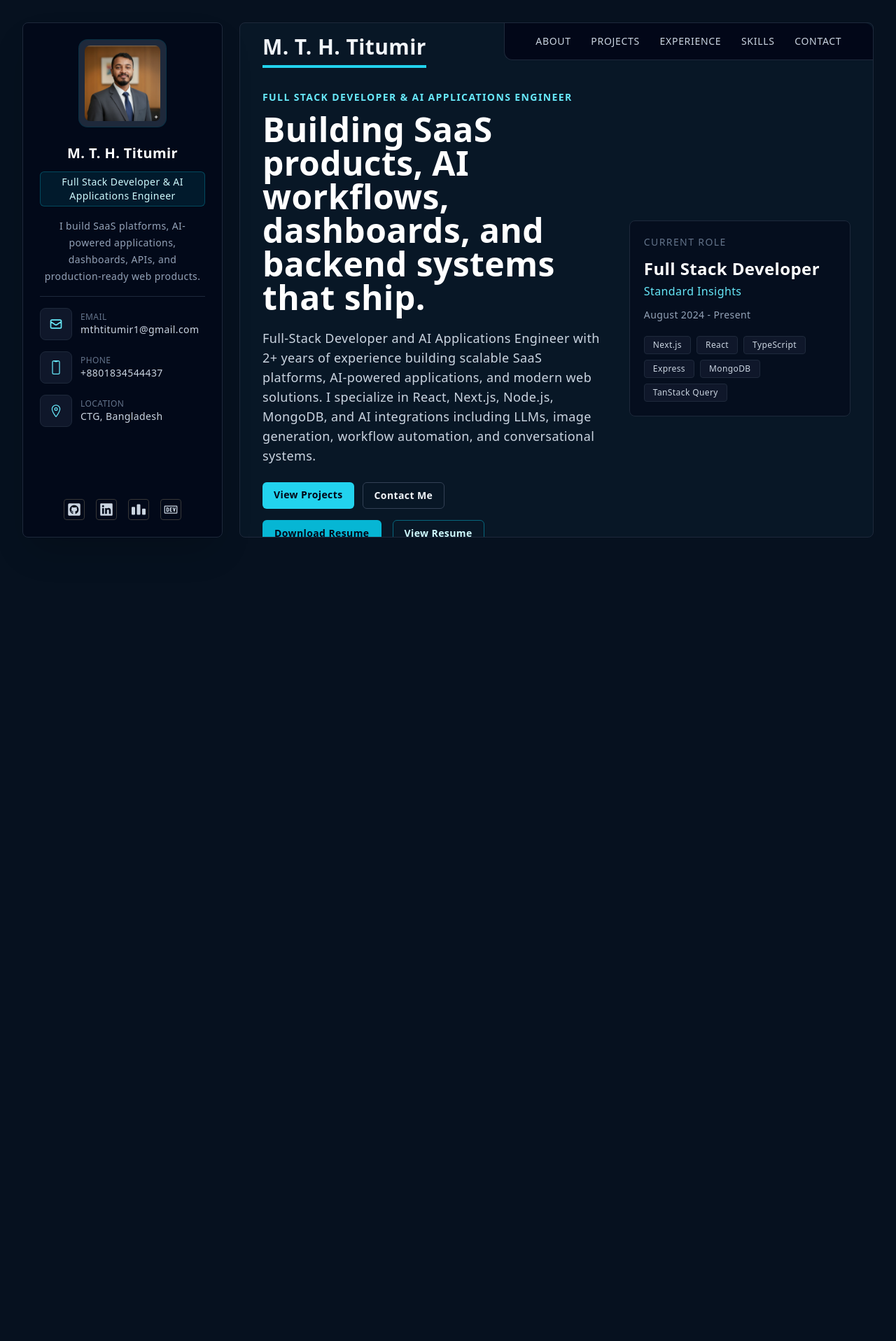
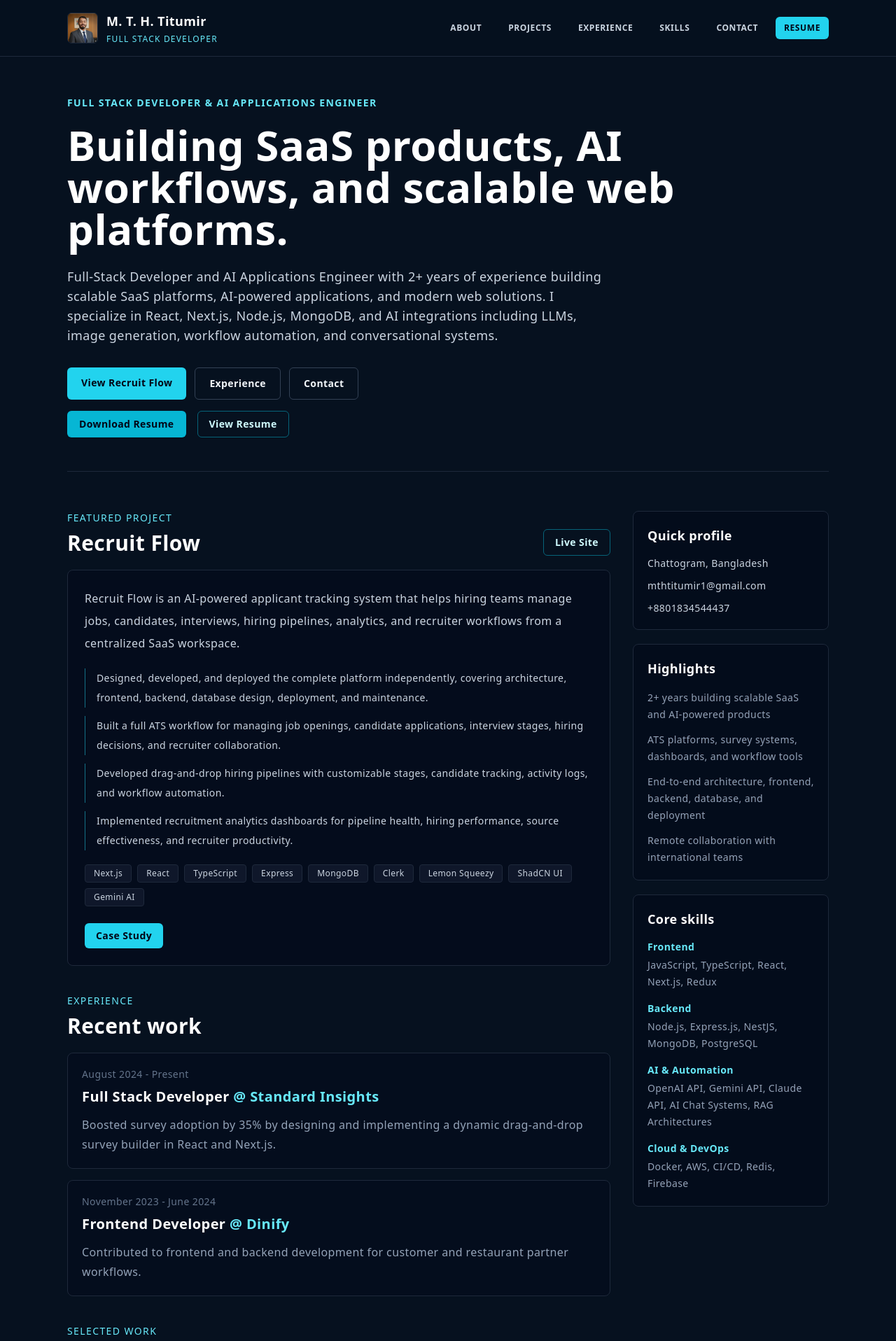
Before and after one commit to mthtitumir/mth-titumir-nextjs, a Next.js app: page / in a window 1280 px wide. Shown: the top 1916 px of the page at 70% size. Before the commit the page ends 800 px from the top, so only its background shows below. Built offline with nearby package versions, Linux system fonts and the light colour scheme.

Commit message:
feat: updated

```diff
--- a/src/app/(withMaintLayout)/page.tsx
+++ b/src/app/(withMaintLayout)/page.tsx
@@ -1,58 +1,84 @@
 import DownloadResume from "@/components/ui/homepage/DownloadResume";
-import { experienceData, profile, projects } from "@/data/portfolio";
+import { experienceData, profile, projects, skillGroups } from "@/data/portfolio";
 import Link from "next/link";
 
 export default function Home() {
   const featuredProject = projects.find((project) => project.featured) || projects[0];
-  const currentRole = experienceData[0];
+  const supportingProjects = projects.filter((project) => !project.featured).slice(0, 3);
+  const primarySkills = skillGroups.slice(0, 4);
 
   return (
-    <div className="space-y-10">
-      <section className="grid gap-8 lg:grid-cols-[1.4fr_0.9fr] lg:items-center">
-        <div>
-          <p className="mb-3 text-sm font-semibold uppercase tracking-widest text-cyan-300">
+    <div className="space-y-14">
+      <section className="border-b border-slate-800 pb-12 pt-6">
+        <p className="text-sm font-semibold uppercase tracking-widest text-cyan-300">
           Full Stack Developer & AI Applications Engineer
         </p>
-          <h1 className="max-w-3xl text-4xl font-black leading-tight text-white md:text-5xl">
-            Building SaaS products, AI workflows, dashboards, and backend systems that ship.
+        <h1 className="mt-5 max-w-4xl text-4xl font-black leading-tight text-white md:text-6xl">
+          Building SaaS products, AI workflows, and scalable web platforms.
         </h1>
-          <p className="mt-5 max-w-3xl text-base leading-8 text-slate-300 md:text-lg">
+        <p className="mt-6 max-w-3xl text-base leading-8 text-slate-300 md:text-lg">
           {profile.summary}
         </p>
-          <div className="mt-6 flex flex-wrap gap-3">
+
+        <div className="mt-8 flex flex-wrap gap-3">
           <Link
-              href="/projects"
-              className="rounded-md bg-cyan-400 px-4 py-2 text-sm font-semibold text-slate-950 hover:bg-cyan-300"
+            href="/projects/recruit-flow"
+            className="rounded-md bg-cyan-400 px-5 py-3 text-sm font-bold text-slate-950 hover:bg-cyan-300"
           >
-              View Projects
+            View Recruit Flow
+          </Link>
+          <Link
+            href="/resume"
+            className="rounded-md border border-slate-700 px-5 py-3 text-sm font-bold text-slate-100 hover:border-cyan-400 hover:text-cyan-200"
+          >
+            Experience
           </Link>
           <Link
             href="/contact"
-              className="rounded-md border border-slate-700 px-4 py-2 text-sm font-semibold text-slate-100 hover:border-cyan-400 hover:text-cyan-200"
+            className="rounded-md border border-slate-700 px-5 py-3 text-sm font-bold text-slate-100 hover:border-cyan-400 hover:text-cyan-200"
           >
-              Contact Me
+            Contact
           </Link>
         </div>
         <DownloadResume />
+      </section>
+
+      <section className="grid gap-8 lg:grid-cols-[1fr_280px]">
+        <div className="space-y-10">
+          <section>
+            <div className="mb-5 flex items-end justify-between gap-4">
+              <div>
+                <p className="text-sm uppercase tracking-widest text-cyan-300">
+                  Featured project
+                </p>
+                <h2 className="mt-2 text-3xl font-bold text-white">
+                  {featuredProject.title}
+                </h2>
               </div>
-
-        <div className="rounded-lg border border-slate-800 bg-slate-950/50 p-5">
-          <p className="text-sm uppercase tracking-widest text-slate-500">
-            Current role
+              <Link
+                href={featuredProject.live_url}
+                target="_blank"
+                className="hidden rounded-md border border-cyan-500/50 px-4 py-2 text-sm font-semibold text-cyan-100 hover:bg-cyan-500/10 sm:inline-flex"
+              >
+                Live Site
+              </Link>
+            </div>
+            <div className="rounded-lg border border-slate-800 bg-slate-950/40 p-6">
+              <p className="leading-8 text-slate-300">
+                {featuredProject.description}
               </p>
-          <h2 className="mt-3 text-2xl font-semibold text-white">
-            {currentRole.title}
-          </h2>
-          <a
-            href={currentRole.company_website}
-            target="_blank"
-            className="mt-1 inline-block text-cyan-300"
+              <div className="mt-5 grid gap-3">
+                {featuredProject.contributions.slice(0, 4).map((item) => (
+                  <p
+                    key={item}
+                    className="border-l border-cyan-400/50 pl-4 text-sm leading-7 text-slate-300"
                   >
-            {currentRole.company}
-          </a>
-          <p className="mt-3 text-sm text-slate-400">{currentRole.duration}</p>
+                    {item}
+                  </p>
+                ))}
+              </div>
               <div className="mt-5 flex flex-wrap gap-2">
-            {currentRole.technologies.slice(0, 6).map((tech) => (
+                {featuredProject.technologies_used.map((tech) => (
                   <span
                     key={tech}
                     className="rounded border border-slate-800 bg-slate-900 px-3 py-1 text-xs text-slate-300"
@@ -61,53 +87,136 @@ export default function Home() {
                   </span>
                 ))}
               </div>
+              <div className="mt-6 flex flex-wrap gap-3">
+                <Link
+                  href={`/projects/${featuredProject.slug}`}
+                  className="rounded-md bg-cyan-400 px-4 py-2 text-sm font-bold text-slate-950 hover:bg-cyan-300"
+                >
+                  Case Study
+                </Link>
+                <Link
+                  href={featuredProject.live_url}
+                  target="_blank"
+                  className="rounded-md border border-slate-700 px-4 py-2 text-sm font-bold text-slate-100 hover:border-cyan-400 hover:text-cyan-200 sm:hidden"
+                >
+                  Live Site
+                </Link>
+              </div>
             </div>
           </section>
 
-      <section className="grid gap-4 md:grid-cols-3">
-        {profile.stats.map((stat) => (
-          <div
-            key={stat.label}
-            className="rounded-lg border border-slate-800 bg-slate-950/40 p-5"
+          <section>
+            <p className="text-sm uppercase tracking-widest text-cyan-300">
+              Experience
+            </p>
+            <h2 className="mt-2 text-3xl font-bold text-white">
+              Recent work
+            </h2>
+            <div className="mt-5 space-y-4">
+              {experienceData.map((exp) => (
+                <article
+                  key={`${exp.company}-${exp.duration}`}
+                  className="rounded-lg border border-slate-800 bg-slate-950/30 p-5"
                 >
-            <p className="text-2xl font-bold text-white">{stat.value}</p>
-            <p className="mt-1 text-sm text-slate-400">{stat.label}</p>
+                  <p className="text-sm text-slate-500">{exp.duration}</p>
+                  <h3 className="mt-2 text-xl font-semibold text-white">
+                    {exp.title}{" "}
+                    <a
+                      href={exp.company_website}
+                      target="_blank"
+                      className="text-cyan-300"
+                    >
+                      @ {exp.company}
+                    </a>
+                  </h3>
+                  <p className="mt-3 leading-7 text-slate-400">
+                    {exp.responsibilities[0]}
+                  </p>
+                </article>
+              ))}
             </div>
-        ))}
           </section>
 
-      <section className="grid gap-6 lg:grid-cols-2">
+          <section>
+            <div className="mb-5 flex items-end justify-between gap-4">
               <div>
-          <h2 className="text-2xl font-semibold text-white">What I focus on</h2>
-          <div className="mt-4 grid gap-3">
+                <p className="text-sm uppercase tracking-widest text-cyan-300">
+                  Selected work
+                </p>
+                <h2 className="mt-2 text-3xl font-bold text-white">
+                  Other projects
+                </h2>
+              </div>
+              <Link
+                href="/projects"
+                className="rounded-md border border-slate-700 px-4 py-2 text-sm font-semibold text-slate-100 hover:border-cyan-400 hover:text-cyan-200"
+              >
+                All
+              </Link>
+            </div>
+            <div className="grid gap-4">
+              {supportingProjects.map((project) => (
+                <Link
+                  key={project.slug}
+                  href={`/projects/${project.slug}`}
+                  className="rounded-lg border border-slate-800 bg-slate-950/30 p-5 hover:border-cyan-400/50"
+                >
+                  <div className="flex flex-wrap items-start justify-between gap-3">
+                    <div>
+                      <h3 className="text-xl font-semibold text-white">
+                        {project.title}
+                      </h3>
+                      <p className="mt-2 text-sm leading-6 text-slate-400">
+                        {project.description}
+                      </p>
+                    </div>
+                    <span className="rounded border border-slate-800 bg-slate-900 px-3 py-1 text-xs text-slate-300">
+                      {project.stack}
+                    </span>
+                  </div>
+                </Link>
+              ))}
+            </div>
+          </section>
+        </div>
+
+        <aside className="space-y-5 lg:sticky lg:top-28 lg:self-start">
+          <div className="rounded-lg border border-slate-800 bg-slate-950/40 p-5">
+            <h2 className="text-lg font-semibold text-white">Quick profile</h2>
+            <div className="mt-4 space-y-3 text-sm text-slate-300">
+              <p>{profile.location}</p>
+              <p>{profile.email}</p>
+              <p>{profile.phone}</p>
+            </div>
+          </div>
+
+          <div className="rounded-lg border border-slate-800 bg-slate-950/40 p-5">
+            <h2 className="text-lg font-semibold text-white">Highlights</h2>
+            <div className="mt-4 space-y-3">
               {profile.highlights.map((item) => (
-              <div
-                key={item}
-                className="rounded-md border border-slate-800 bg-slate-950/30 p-4 text-slate-300"
-              >
+                <p key={item} className="text-sm leading-6 text-slate-400">
                   {item}
+                </p>
+              ))}
+            </div>
+          </div>
+
+          <div className="rounded-lg border border-slate-800 bg-slate-950/40 p-5">
+            <h2 className="text-lg font-semibold text-white">Core skills</h2>
+            <div className="mt-4 space-y-4">
+              {primarySkills.map((group) => (
+                <div key={group.heading}>
+                  <p className="text-sm font-semibold text-cyan-300">
+                    {group.heading}
+                  </p>
+                  <p className="mt-1 text-sm leading-6 text-slate-400">
+                    {group.data.slice(0, 5).map((item) => item.name).join(", ")}
+                  </p>
                 </div>
               ))}
             </div>
           </div>
-
-        <div className="rounded-lg border border-cyan-400/20 bg-cyan-400/5 p-5">
-          <p className="text-sm uppercase tracking-widest text-cyan-300">
-            Featured build
-          </p>
-          <h2 className="mt-3 text-2xl font-semibold text-white">
-            {featuredProject.title}
-          </h2>
-          <p className="mt-3 leading-7 text-slate-300">
-            {featuredProject.description}
-          </p>
-          <Link
-            href={`/projects/${featuredProject.slug}`}
-            className="mt-5 inline-flex rounded-md border border-cyan-500/50 px-4 py-2 text-sm font-semibold text-cyan-100 hover:bg-cyan-500/10"
-          >
-            Read Case Study
-          </Link>
-        </div>
+        </aside>
       </section>
     </div>
   );
--- a/src/components/layout/MainLayout/MainLayout.tsx
+++ b/src/components/layout/MainLayout/MainLayout.tsx
@@ -1,72 +1,13 @@
-import { titumirPicture } from "@/assets";
 import Navbar from "@/components/shared/Navbar/Navbar";
-import ProfileToggle from "@/components/ui/homepage/ProfileToggle";
-import SocialLinks from "@/components/ui/homepage/SocialLinks";
-import { profile, socialItems } from "@/data/portfolio";
 import { TChildrenProps } from "@/types";
-import Image from "next/image";
 
 const MainLayoutCom = ({ children }: TChildrenProps) => {
   return (
-    <div className="min-h-screen bg-[#06111f] p-4 text-slate-300 lg:p-8">
-      <div className="c-auto grid grid-cols-12 gap-6">
-        <aside className="hidden h-[calc(100vh-64px)] min-h-0 overflow-y-auto rounded-lg border border-slate-800 bg-slate-950/70 p-5 shadow-2xl shadow-black/20 lg:sticky lg:top-8 lg:col-span-3 lg:flex lg:flex-col xl:p-6">
-          <div className="flex justify-center pb-3 items-center rounded-xl">
-            <div className="flex justify-center p-2 items-center bg-slate-800 rounded-xl ring-1 ring-cyan-400/20">
-              <Image
-                className="rounded-lg"
-                width={108}
-                height={108}
-                src={titumirPicture}
-                alt="M. T. H. Titumir"
-              />
-            </div>
-          </div>
-          <div>
-            <h1 className="text-center text-xl font-semibold text-[white] my-3">
-              {profile.name}
-            </h1>
-            <div className="flex justify-center">
-              <span className="rounded-md border border-cyan-500/30 bg-cyan-500/10 px-3 py-1 text-center text-sm text-cyan-100">
-                {profile.role}
-              </span>
-            </div>
-            <p className="mt-4 text-center text-sm leading-6 text-slate-400">
-              {profile.tagline}
-            </p>
-          </div>
-          <div className="h-px bg-slate-800 my-4"></div>
-          <div className="flex flex-col gap-4">
-            {socialItems?.map((item) => (
-              <div key={item.name} className="flex gap-3 items-center">
-                <div className="flex shrink-0 items-center justify-center rounded-lg border border-slate-800 bg-slate-900 p-3 text-cyan-300">
-                  <item.icon size={20} />
-                </div>
-                <div className="min-w-0">
-                  <h1 className="text-xs text-slate-500">{item.name}</h1>
-                  <h1 className="truncate text-sm text-slate-300">{item.data}</h1>
-                </div>
-              </div>
-            ))}
-          </div>
-          <div className="mt-auto pt-5">
-            <SocialLinks />
-          </div>
-        </aside>
-
-        <main className="col-span-12 flex h-[calc(100vh-32px)] flex-col rounded-lg border border-slate-800 bg-[#081726] lg:col-span-9 lg:h-[calc(100vh-64px)]">
-          <ProfileToggle />
-          <div className="flex-shrink-0">
-            <Navbar position="top" />
-          </div>
-          <div className="flex-grow overflow-auto p-4 md:p-6 lg:p-8">
-            {children}
-          </div>
-          <div className="sticky bottom-0 w-full block lg:hidden">
-            <Navbar position="bottom" />
-          </div>
-        </main>
-      </div>
+    <div className="min-h-screen bg-[#06111f] text-slate-300">
+      <Navbar />
+      <main className="mx-auto w-full max-w-6xl px-4 py-8 sm:px-6 lg:px-8">
+        {children}
+      </main>
     </div>
   );
 };
--- a/src/components/shared/Navbar/Navbar.tsx
+++ b/src/components/shared/Navbar/Navbar.tsx
@@ -1,44 +1,51 @@
+import { titumirPicture } from "@/assets";
+import { profile, navLinks } from "@/data/portfolio";
+import Image from "next/image";
 import Link from "next/link";
-import { navLinks } from "@/data/portfolio";
 
-const Navbar = ({ position }: { position: "top" | "bottom" }) => {
+const Navbar = () => {
   return (
-    <div className={`grid grid-cols-12`}>
-      <div
-        className={position == "top" ? "col-span-12 lg:col-span-5" : "hidden"}
-      >
-        <div className="pl-4 md:pl-6 lg:pl-8 pt-4 lg:pt-4 flex items-end">
-          <h1 className="text-2xl lg:text-3xl font-semibold border-b-4 border-cyan-400 text-slate-100 pb-2">
-            M. T. H. Titumir
-          </h1>
+    <header className="sticky top-0 z-50 border-b border-slate-800 bg-[#06111f]/95 backdrop-blur">
+      <nav className="mx-auto flex w-full max-w-6xl flex-col gap-4 px-4 py-4 sm:px-6 lg:flex-row lg:items-center lg:justify-between lg:px-8">
+        <Link href="/" className="group flex items-center gap-3">
+          <Image
+            src={titumirPicture}
+            alt={profile.name}
+            width={44}
+            height={44}
+            className="h-11 w-11 rounded-md border border-slate-800 object-cover"
+            priority
+          />
+          <div>
+            <p className="text-lg font-bold text-white group-hover:text-cyan-200">
+              {profile.name}
+            </p>
+            <p className="mt-1 text-xs uppercase tracking-widest text-cyan-300">
+              Full Stack Developer
+            </p>
+          </div>
+        </Link>
+
+        <div className="flex flex-wrap items-center gap-2 sm:gap-3">
+          {Object.entries(navLinks).map(([href, label]) => (
+            <Link
+              key={href}
+              href={href}
+              className="rounded-md border border-transparent px-3 py-2 text-xs font-semibold uppercase tracking-wider text-slate-300 hover:border-slate-700 hover:bg-slate-950 hover:text-cyan-200"
+            >
+              {label}
+            </Link>
+          ))}
+          <Link
+            href={profile.resumeUrl}
+            target="_blank"
+            className="rounded-md bg-cyan-400 px-3 py-2 text-xs font-bold uppercase tracking-wider text-slate-950 hover:bg-cyan-300"
+          >
+            Resume
+          </Link>
         </div>
-      </div>
-      <div
-        className={`${
-          position == "top"
-            ? "hidden lg:block lg:col-span-7 cursor-pointer"
-            : "col-span-12 cursor-pointer"
-        }`}
-      >
-        <ul
-          className={`${
-            position == "top"
-              ? "flex items-center justify-evenly p-4 rounded-tr-xl rounded-bl-xl border border-slate-800 border-t-0 border-r-0 z-10 bg-slate-950/90 text-white"
-              : "flex flex-wrap gap-3 items-center justify-between p-4 rounded-br-lg rounded-bl-lg z-10 bg-slate-950 text-white"
-          }`}
-        >
-          {Object.keys(navLinks)?.map((link) => {
-            return (
-              <Link key={link} href={link}>
-                <li className="text-sm uppercase tracking-wider text-slate-300 hover:text-cyan-200 md:text-sm lg:text-md">
-                  {navLinks[link]}
-                </li>
-              </Link>
-            );
-          })}
-        </ul>
-      </div>
-    </div>
+      </nav>
+    </header>
   );
 };
 
```
Lines whose indentation alone changed are shown as unchanged.
